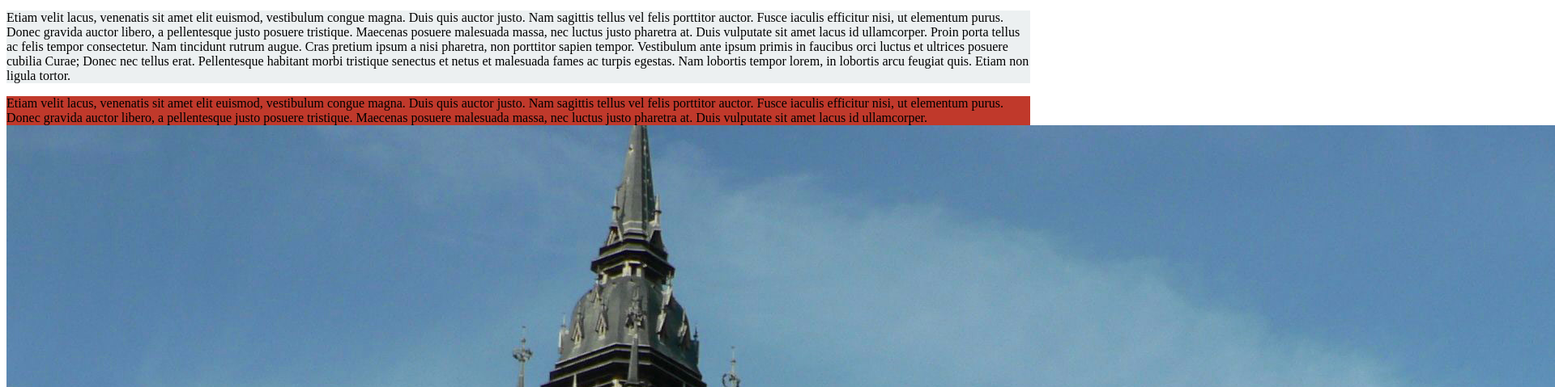
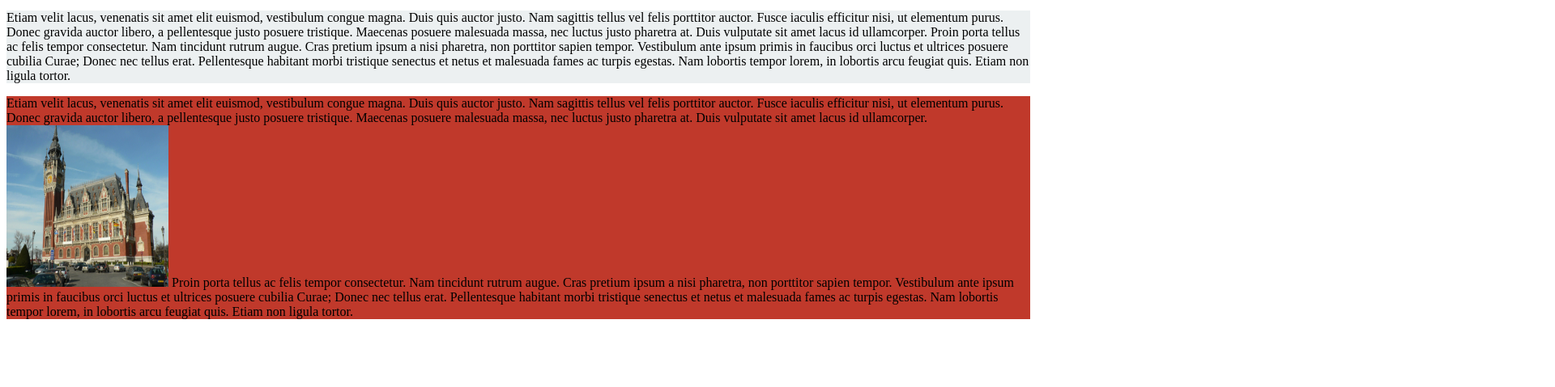
Before and after one commit to Titren/hello-word, a plain HTML site: page index.html in a window 1280 px wide. Shown: the part 137-616 px from the top of the page at 81% size, 1920 px wide, since content can reach past the window. Drawn offline with Linux system fonts and the light colour scheme.

```diff
--- a/index.html
+++ b/index.html
@@ -29,7 +29,7 @@
 			Nam sagittis tellus vel felis porttitor auctor. Fusce iaculis efficitur nisi, ut elementum purus.
 			Donec gravida auctor libero, a pellentesque justo posuere tristique. Maecenas posuere malesuada massa, nec luctus justo pharetra at.
 			Duis vulputate sit amet lacus id ullamcorper.
-			<img src="images/calais.jpg">
+			<img src="images/calais.jpg" width="200" height="200">
 			Proin porta tellus ac felis tempor consectetur. Nam tincidunt rutrum augue.
 			Cras pretium ipsum a nisi pharetra, non porttitor sapien tempor. Vestibulum ante ipsum primis in faucibus orci luctus et ultrices posuere cubilia Curae;
 			Donec nec tellus erat. Pellentesque habitant morbi tristique senectus et netus et malesuada fames ac turpis egestas. Nam lobortis tempor lorem, in lobortis arcu feugiat quis.
```
